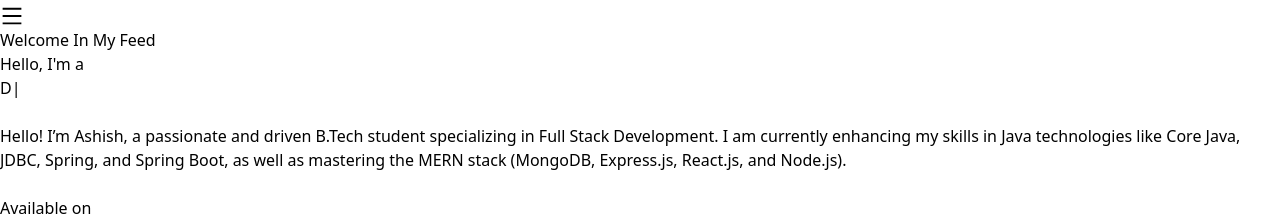
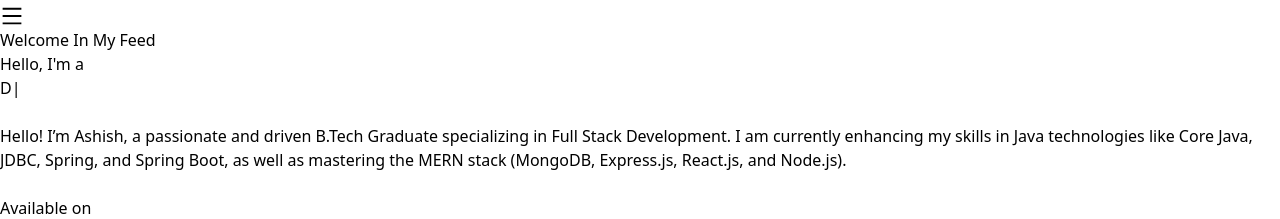
Before and after one commit to ashuuu08/Portfolio1, a React (Vite) app: page / in a window 1280 px wide. Shown: the part 803-1022 px from the top of the page. Built offline with nearby package versions, Linux system fonts and the light colour scheme.

Commit message:
home update

```diff
--- a/src/components/Home.jsx
+++ b/src/components/Home.jsx
@@ -40,7 +40,7 @@ function Home() {
             </div>
             <br />
             <p className="text-sm md:text-md text-justify">
-            Hello! I’m Ashish, a passionate and driven B.Tech student specializing in Full Stack Development.
+            Hello! I’m Ashish, a passionate and driven B.Tech Graduate specializing in Full Stack Development.
            I am currently enhancing my skills in Java technologies like Core Java, JDBC, Spring, and Spring Boot,
            as well as mastering the MERN stack (MongoDB, Express.js, React.js, and Node.js).
             </p>
```
